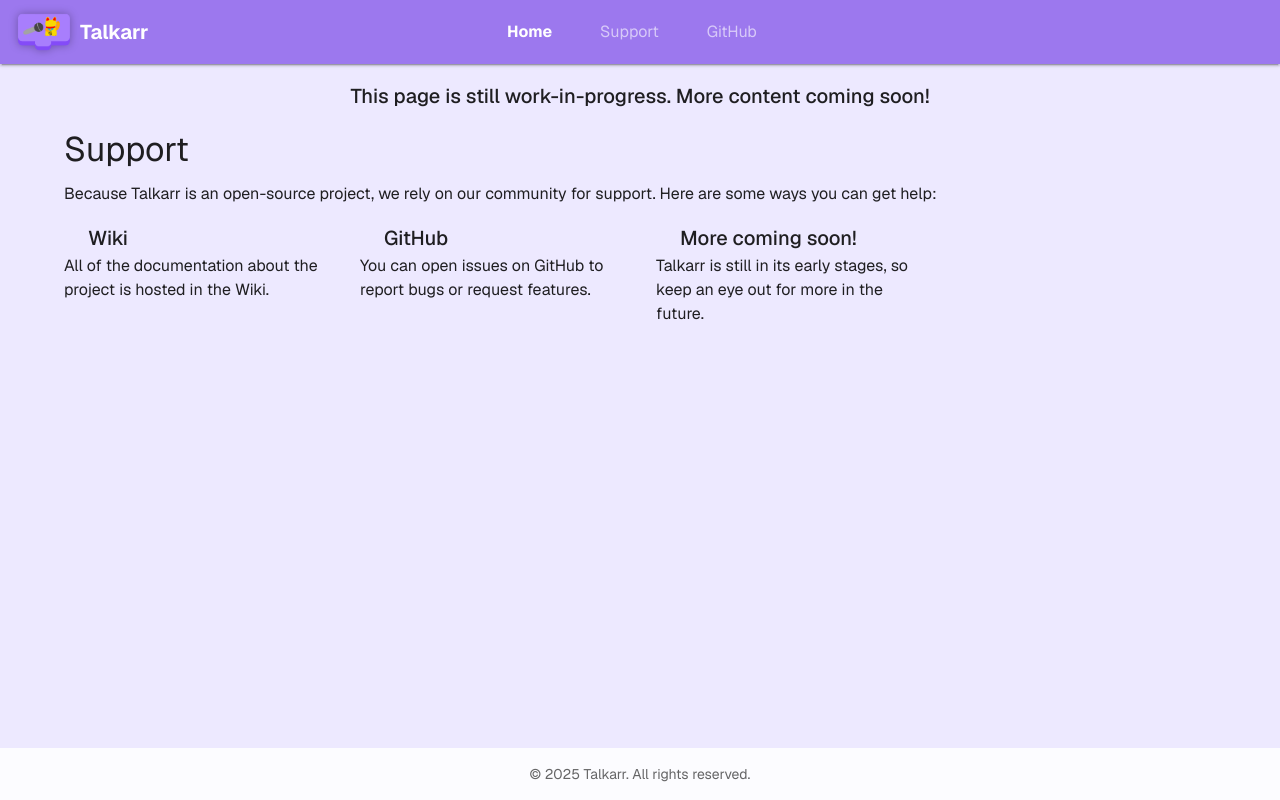
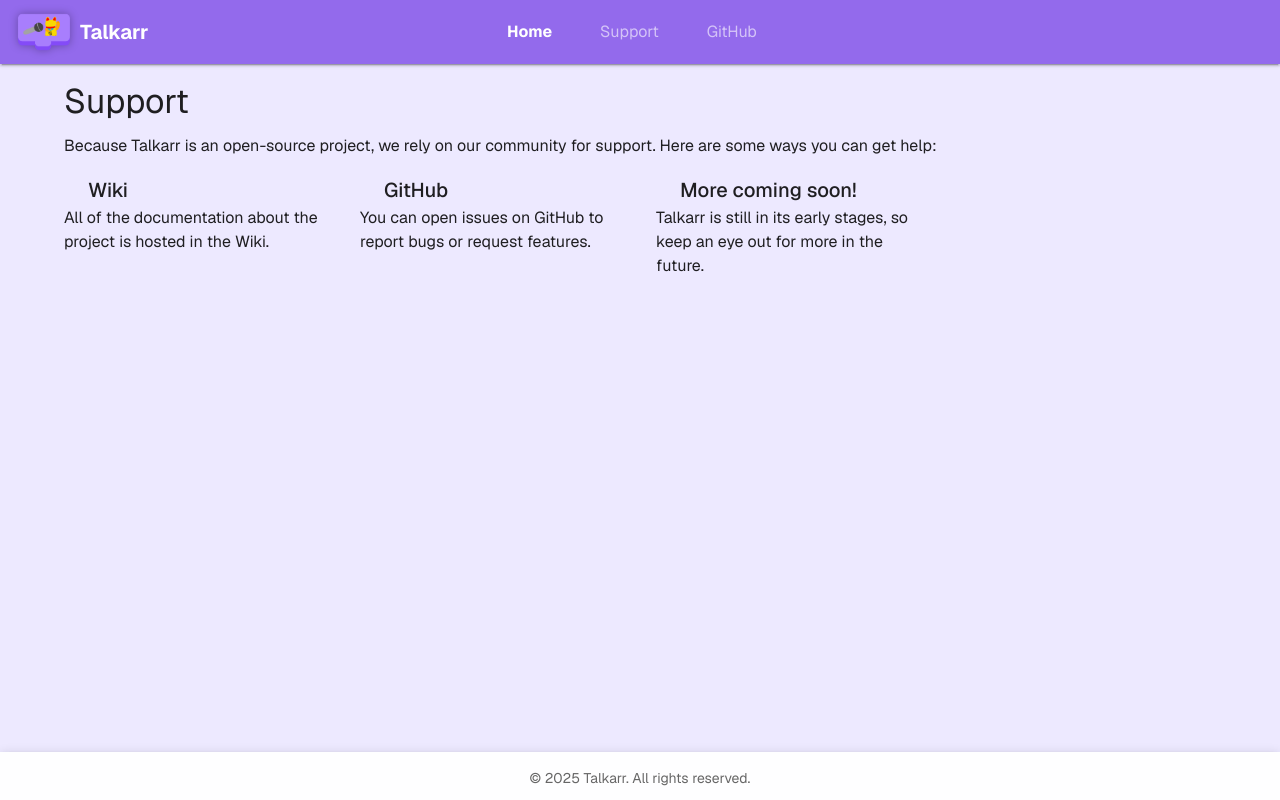
Before and after one commit to talkarr/talkarr-website, a Next.js app: page / in a window 1280 px wide. Built offline with nearby package versions, Linux system fonts and the light colour scheme; some icons are missing; what @mui/material-nextjs would draw is missing.

Commit message:
Fix styling when scrolling

```diff
--- a/src/components/Section/index.tsx
+++ b/src/components/Section/index.tsx
@@ -8,6 +8,7 @@ import Typography from '@mui/material/Typography';
 
 const InternalSection = styled('section')(({ theme }) => ({
     marginBottom: theme.spacing(4),
+    paddingTop: theme.spacing(2),
 }));
 
 export interface SectionProps
--- a/src/content/HomePage/index.tsx
+++ b/src/content/HomePage/index.tsx
@@ -14,9 +14,6 @@ import SupportElement from '@/content/HomePage/components/SupportElement';
 
 const HomePage: NextPage = () => (
     <Container>
-        <Typography variant="h6" mb={2} align="center">
-            This page is still work-in-progress. More content coming soon!
-        </Typography>
         <Section id="support" sectionTitle="Support">
             <Typography variant="body1" mb={2}>
                 Because Talkarr is an open-source project, we rely on our
--- a/src/global.css
+++ b/src/global.css
@@ -1,3 +1,4 @@
+/* Disable text decoration for all anchor tags */
 a {
     text-decoration: none;
 }
--- a/src/layouts/NavbarLayout/index.tsx
+++ b/src/layouts/NavbarLayout/index.tsx
@@ -28,14 +28,18 @@ const NavbarLayout: FC<PropsWithChildren> = ({ children }) => {
     return (
         <Box bgcolor="background.default" sx={{ minHeight: '100vh' }}>
             <Box
-                bgcolor={alpha(theme.palette.primary.main, 0.85)}
-                boxShadow={2}
-                height={navbar.height}
+                component="nav"
                 display="flex"
                 alignContent="center"
                 justifyContent="space-between"
+                position="sticky"
+                top={0}
+                width="100%"
+                zIndex={theme.zIndex.appBar}
                 px={2}
-                component="nav"
+                boxShadow={2}
+                bgcolor={alpha(theme.palette.primary.main, navbar.opacity)}
+                height={navbar.navHeight}
             >
                 <Box
                     flex={1}
@@ -90,17 +94,25 @@ const NavbarLayout: FC<PropsWithChildren> = ({ children }) => {
                     <ThemeSwitcher />
                 </Box>
             </Box>
-            <Box component="main" pt={2}>
+            <Box
+                component="main"
+                height={`calc(100vh - ${navbar.navHeight + navbar.footerHeight + navbar.padding * 2}px)`}
+                mb={`${navbar.footerHeight + navbar.padding}px`}
+                sx={{ overflowY: 'auto', scrollBehavior: 'smooth' }}
+            >
                 {children}
             </Box>
             <Box
                 component="footer"
-                position="absolute"
-                bottom={0}
+                position="fixed"
                 width="100%"
                 py={2}
+                bottom={0}
                 textAlign="center"
-                bgcolor={alpha(theme.palette.background.paper, 0.85)}
+                height={navbar.footerHeight}
+                bgcolor={alpha(theme.palette.background.paper, navbar.opacity)}
+                boxShadow={4}
+                zIndex={theme.zIndex.appBar - 1}
             >
                 <a
                     href={githubLicenseLink}
--- a/src/navigation.ts
+++ b/src/navigation.ts
@@ -9,7 +9,10 @@ import type SvgIcon from '@mui/material/SvgIcon';
 import { githubRepoLink } from '@/constants';
 
 export interface NavbarConfig {
-    height: number;
+    navHeight: number;
+    footerHeight: number;
+    padding: number;
+    opacity: number;
     routesToShow: {
         path: Route | `https://${string}`;
         label: string;
@@ -18,7 +21,10 @@ export interface NavbarConfig {
 }
 
 const navbar: NavbarConfig = {
-    height: 64,
+    navHeight: 64,
+    footerHeight: 48,
+    padding: 16,
+    opacity: 0.95,
     routesToShow: [
         {
             path: '/',
```
